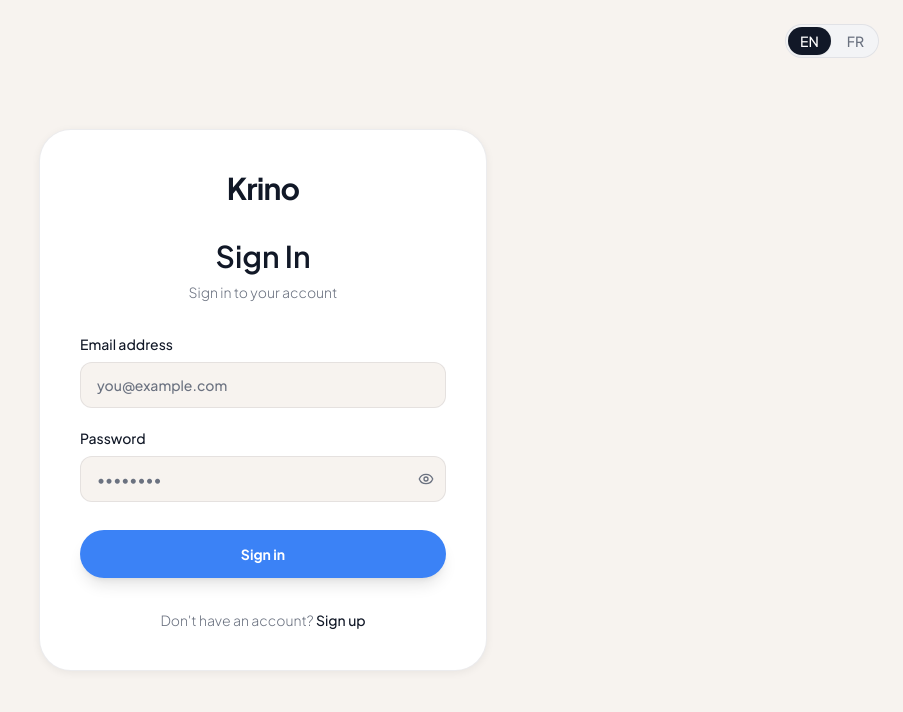
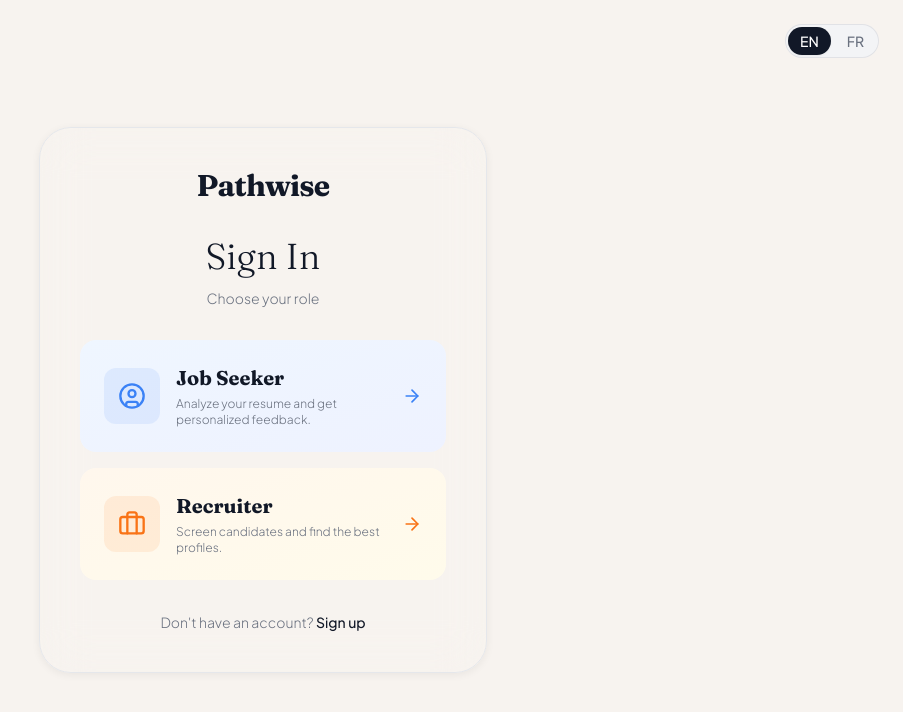
Before and after one commit to Abdennasserbedroune/Krino, a Next.js app in the folder frontend/: page /auth/sign-in in a window 1280 px wide. Shown: the top 712 px of the page, without its empty margins (377-1280 px from the left). Built offline with nearby package versions, Linux system fonts and the light colour scheme; no server answers.

Commit message:
revert: restore sign-in/page.tsx, dashboard/page.tsx, sign-in-form.tsx to state before today's routing changes

```diff
--- a/frontend/app/auth/sign-in/page.tsx
+++ b/frontend/app/auth/sign-in/page.tsx
@@ -1,8 +1,9 @@
 "use client";
 
-import { useEffect } from "react";
+import { useEffect, useState } from "react";
 import Link from "next/link";
 import { useRouter } from "next/navigation";
+import { Briefcase, UserCircle, ArrowRight } from "lucide-react";
 
 import { SignInForm } from "@/components/auth/sign-in-form";
 import { useAuth } from "@/lib/auth/client";
@@ -11,56 +12,123 @@ import LanguageSwitcher from "@/components/LanguageSwitcher";
 
 export default function SignInPage() {
   const router = useRouter();
-  const { user, role, loading } = useAuth();
+  const { user, loading } = useAuth();
   const { t } = useLanguage();
+  const [selectedRole, setSelectedRole] = useState<"seeker" | "recruiter" | null>(null);
 
-  // If already logged in, redirect immediately based on their actual role
   useEffect(() => {
     if (!loading && user) {
-      router.replace(role === "recruiter" ? "/dashboard/recruiter" : "/dashboard");
+      const cached = localStorage.getItem("user_role");
+      router.replace(cached === "recruiter" ? "/dashboard/recruiter" : "/dashboard");
     }
-  }, [user, role, loading, router]);
+  }, [user, loading, router]);
+
+  const handleSuccess = (role: "seeker" | "recruiter") => {
+    localStorage.setItem("user_role", role);
+    if (role === "recruiter") {
+      router.replace("/dashboard/recruiter");
+    } else {
+      router.replace("/dashboard");
+    }
+  };
 
   if (loading || user) {
     return (
       <div className="flex min-h-screen items-center justify-center bg-background">
         <div className="text-center">
-          <div className="mb-4 inline-block h-8 w-8 animate-spin rounded-full border-2 border-primary border-t-transparent" />
+          <div className="mb-4 inline-block h-8 w-8 animate-spin rounded-full border-2 border-primary border-t-transparent"></div>
           <p className="text-sm font-medium text-muted-foreground">{t.ui.loading}</p>
         </div>
       </div>
     );
   }
 
-  // After successful login, SignInForm calls onSuccess with the role from user_metadata
-  const handleSuccess = (role: "seeker" | "recruiter") => {
-    router.replace(role === "recruiter" ? "/dashboard/recruiter" : "/dashboard");
-  };
-
   return (
     <div className="relative flex min-h-screen flex-col items-center justify-center px-6 py-12 bg-background font-sans overflow-hidden">
+      {/* Language switcher in top-right corner */}
       <div className="fixed top-6 right-6 z-50">
         <LanguageSwitcher />
       </div>
 
       <div className="relative z-10 w-full max-w-md">
-        <div className="space-y-8 p-10 rounded-[2rem] shadow-soft border" style={{ background: "var(--surface)", borderColor: "var(--border)" }}>
+        <div className="space-y-8 bg-card/80 backdrop-blur-xl p-10 rounded-[2rem] shadow-soft border border-border/40">
           <div className="flex justify-center">
-            <Link href="/" className="text-3xl font-bold tracking-tight" style={{ color: "var(--text-primary)" }}>
-              Krino
+            <Link href="/" className="font-serif text-3xl font-bold tracking-tight text-primary hover:scale-105 transition-transform">
+              Pathwise
             </Link>
           </div>
 
-          <header className="space-y-2 text-center">
-            <h1 className="text-3xl font-semibold" style={{ color: "var(--text-primary)" }}>{t.auth.signInTitle}</h1>
-            <p className="text-sm" style={{ color: "var(--text-body)" }}>{t.auth.signInSubtitle ?? "Sign in to your account"}</p>
+          <header className="space-y-3 text-center">
+            <h1 className="font-serif text-4xl text-primary">{t.auth.signInTitle}</h1>
+            <p className="text-sm text-muted-foreground">{t.onboarding.chooseRole}</p>
           </header>
 
-          <SignInForm onSuccess={handleSuccess} />
+          {!selectedRole ? (
+            <div className="grid gap-4">
+              <button
+                onClick={() => setSelectedRole("seeker")}
+                className="group relative overflow-hidden p-6 rounded-2xl bg-gradient-to-br from-blue-50 to-indigo-50 border-2 border-blue-200 hover:border-blue-400 transition-all duration-200 text-left"
+              >
+                  <div className="absolute inset-0 bg-blue-500/5 opacity-0 group-hover:opacity-100 transition-opacity"></div>
+                  <div className="relative flex items-center gap-4">
+                    <div className="w-14 h-14 rounded-xl bg-seeker/10 flex items-center justify-center">
+                      <UserCircle className="w-7 h-7 text-seeker" />
+                    </div>
+                    <div className="flex-1">
+                      <h3 className="font-serif text-xl font-bold text-primary mb-1">{t.hero.roleSeeker}</h3>
+                      <p className="text-xs text-muted-foreground">{t.onboarding.seekerDesc}</p>
+                    </div>
+                    <ArrowRight className="w-5 h-5 text-seeker group-hover:translate-x-1 transition-transform" />
+                  </div>
+              </button>
 
-          <p className="text-center text-sm" style={{ color: "var(--text-body)" }}>
+              <button
+                onClick={() => setSelectedRole("recruiter")}
+                className="group relative overflow-hidden p-6 rounded-2xl bg-gradient-to-br from-orange-50 to-amber-50 border-2 border-orange-200 hover:border-orange-400 transition-all duration-200 text-left"
+              >
+                  <div className="absolute inset-0 bg-orange-500/5 opacity-0 group-hover:opacity-100 transition-opacity"></div>
+                  <div className="relative flex items-center gap-4">
+                    <div className="w-14 h-14 rounded-xl bg-recruiter/10 flex items-center justify-center">
+                      <Briefcase className="w-7 h-7 text-recruiter" />
+                    </div>
+                    <div className="flex-1">
+                      <h3 className="font-serif text-xl font-bold text-primary mb-1">{t.hero.roleRecruiter}</h3>
+                      <p className="text-xs text-muted-foreground">{t.onboarding.recruiterDesc}</p>
+                    </div>
+                    <ArrowRight className="w-5 h-5 text-recruiter group-hover:translate-x-1 transition-transform" />
+                  </div>
+              </button>
+            </div>
+          ) : (
+            <div className="space-y-6">
+                <button
+                  onClick={() => setSelectedRole(null)}
+                  className="text-sm text-muted-foreground hover:text-primary transition-colors flex items-center gap-2"
+                >
+                  ← {t.ui.back}
+                </button>
+
+                <div className="flex items-center gap-3 p-4 rounded-xl bg-surface-tinted/50 border border-border/30">
+                  <div className={`w-10 h-10 rounded-lg flex items-center justify-center ${selectedRole === 'seeker' ? 'bg-seeker/10' : 'bg-recruiter/10'}`}>
+                    {selectedRole === "seeker" ? (
+                      <UserCircle className="w-5 h-5 text-seeker" />
+                    ) : (
+                      <Briefcase className="w-5 h-5 text-recruiter" />
+                    )}
+                  </div>
+                  <div>
+                    <p className="text-sm font-medium text-primary">{selectedRole === "seeker" ? t.hero.roleSeeker : t.hero.roleRecruiter}</p>
+                    <p className="text-xs text-muted-foreground capitalize">{selectedRole}</p>
+                  </div>
+                </div>
+
+                <SignInForm onSuccess={handleSuccess} role={selectedRole!} />
+              </div>
+            )}
+
+          <p className="text-center text-sm text-muted-foreground">
             {t.auth.noAccount}{" "}
-            <Link href="/auth/sign-up" className="font-medium hover:underline" style={{ color: "var(--text-primary)" }}>
+            <Link href="/auth/sign-up" className="text-primary font-medium hover:underline transition-colors">
               {t.auth.signUpBtn}
             </Link>
           </p>
--- a/frontend/app/dashboard/page.tsx
+++ b/frontend/app/dashboard/page.tsx
@@ -15,18 +15,17 @@ export default function DashboardIndexPage() {
   const { t } = useLanguage();
 
   useEffect(() => {
-    // Once auth is resolved, send recruiters away — no flicker because we render null below
     if (!loading && role === "recruiter") {
       router.replace("/dashboard/recruiter");
     }
   }, [role, loading, router]);
 
-  // Render nothing until auth is resolved, or if about to redirect
+  // While loading or redirecting recruiters, render nothing
   if (loading || role === "recruiter") return null;
 
-  // role === "seeker" or null (unauthenticated — Protected handles that)
   return (
     <Protected>
+      {/* Page heading */}
       <div style={{ marginBottom: 32 }}>
         <div className="page-overline-badge">
           <span style={{ width: 8, height: 8, borderRadius: "50%", background: "var(--seeker)", display: "inline-block", flexShrink: 0 }} />
@@ -36,6 +35,7 @@ export default function DashboardIndexPage() {
         <p className="page-subtitle">{t.hero.subSeeker}</p>
       </div>
 
+      {/* Content card */}
       <div className="page-card-shell">
         <div className="page-card-inner">
           <DesiredJobPage onSwitchToChat={() => { window.location.href = "/dashboard/chat"; }} />
--- a/frontend/components/auth/sign-in-form.tsx
+++ b/frontend/components/auth/sign-in-form.tsx
@@ -30,10 +30,11 @@ export function SignInForm({ onSuccess, role = "seeker" }: SignInFormProps) {
     }
 
     try {
-      const data = await login(email, password);
-      // Always use the role stored in Supabase user_metadata — never trust the UI selection
-      const actualRole = (data?.user?.user_metadata?.role ?? role) as "seeker" | "recruiter";
-      onSuccess?.(actualRole);
+      await login(email, password);
+      localStorage.setItem("user_role", role);
+      setTimeout(() => {
+        onSuccess?.(role);
+      }, 100);
     } catch (err) {
       setLocalError(error || t.auth.errors.loginFailed);
     }
```
